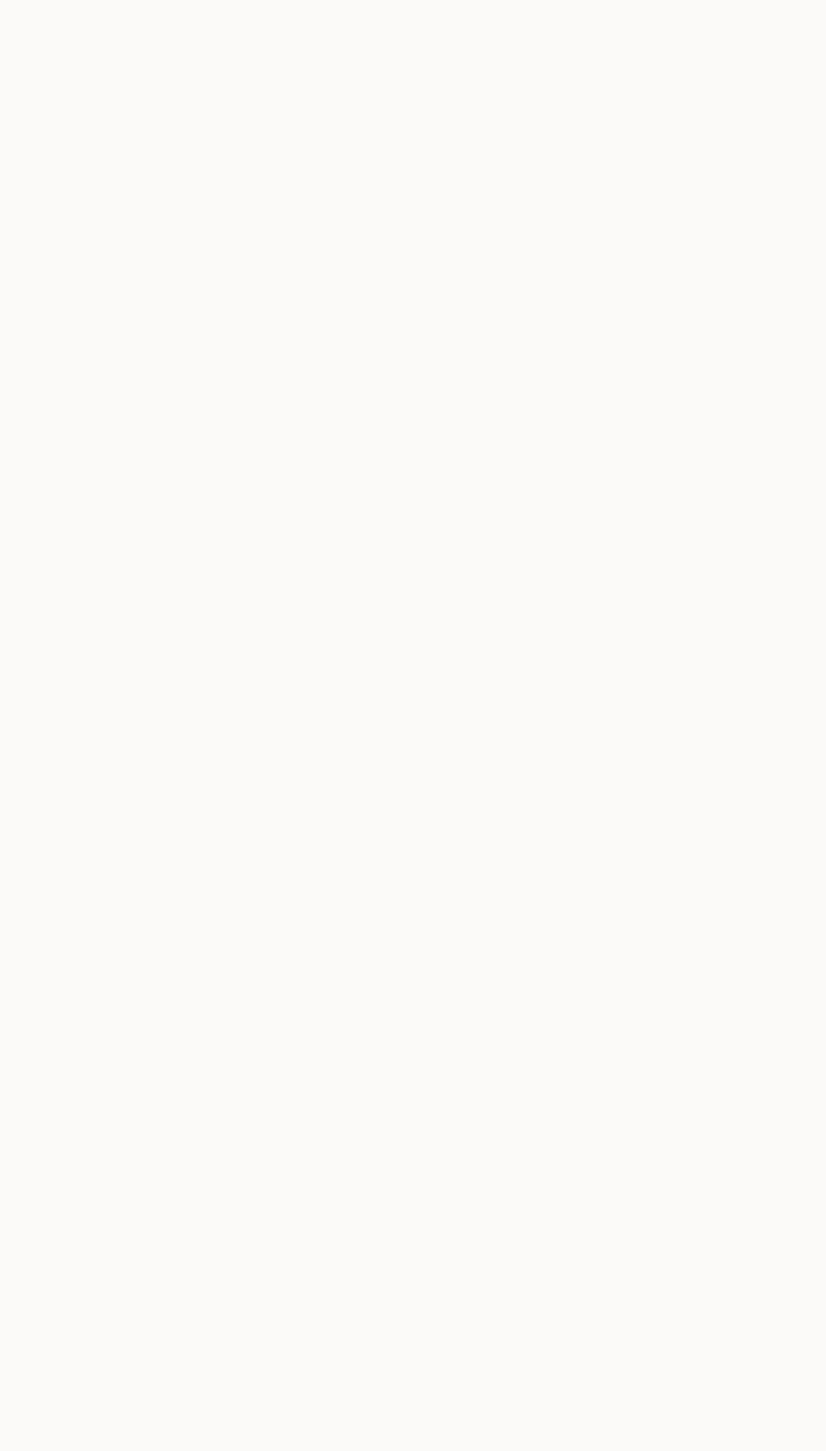
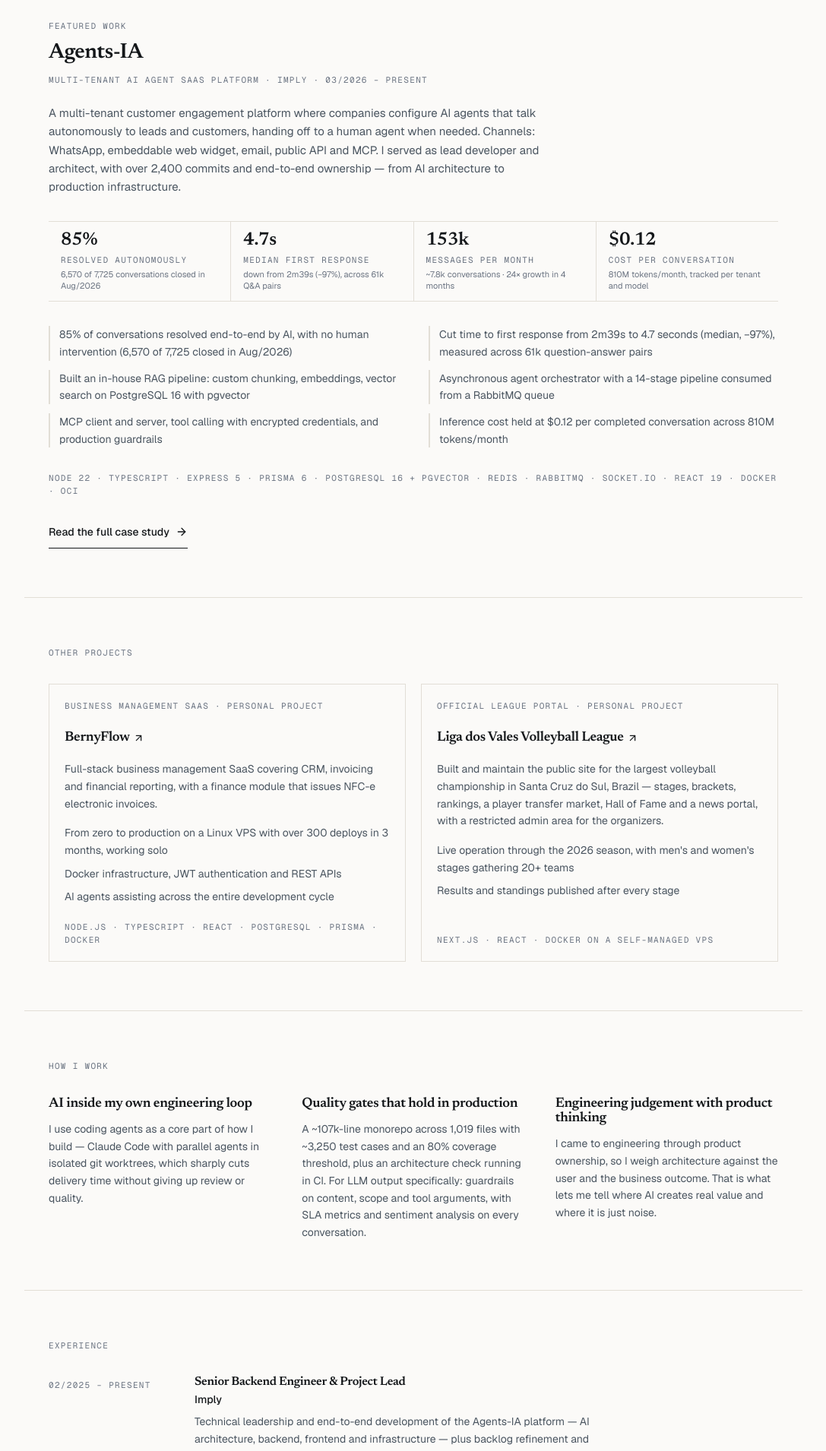
Before and after one commit to gutoberny/portfolio-gberny, a Next.js app: page / in a window 1280 px wide. Shown: the part 640-2550 px from the top of the page at 76% size, without its empty margins (96-1183 px from the left). Before the commit the page ends 800 px from the top, so only its background shows below. Built offline with nearby package versions, Linux system fonts and the light colour scheme.

Commit message:
feat(home): sete secoes e page.tsx reduzido a composicao
Featured work como bloco largo, dois projetos em cartao, how I work, timeline
de experiencia com uma linha por posicao, stack por categoria, formacao e CTA.

```diff
--- a/src/app/page.tsx
+++ b/src/app/page.tsx
@@ -1,9 +1,23 @@
+import { Contact } from "@/components/sections/Contact";
+import { Education } from "@/components/sections/Education";
+import { Experience } from "@/components/sections/Experience";
+import { FeaturedWork } from "@/components/sections/FeaturedWork";
 import { Hero } from "@/components/sections/Hero";
+import { HowIWork } from "@/components/sections/HowIWork";
+import { Projects } from "@/components/sections/Projects";
+import { Stack } from "@/components/sections/Stack";
 
 export default function Home() {
   return (
     <main>
       <Hero />
+      <FeaturedWork />
+      <Projects />
+      <HowIWork />
+      <Experience />
+      <Stack />
+      <Education />
+      <Contact />
     </main>
   );
 }
--- /dev/null
+++ b/src/components/sections/Contact.tsx
@@ -0,0 +1,38 @@
+"use client";
+
+import { getContent } from "@/content";
+import { useLanguage } from "@/context/LanguageContext";
+
+const COPY: Record<string, { eyebrow: string; title: string }> = {
+  en: { eyebrow: "Contact", title: "Open to remote roles in AI engineering." },
+  pt: { eyebrow: "Contato", title: "Aberto a vagas remotas em engenharia de IA." },
+  es: { eyebrow: "Contacto", title: "Disponible para vacantes remotas en ingeniería de IA." },
+};
+
+export function Contact() {
+  const { language } = useLanguage();
+  const { profile } = getContent(language);
+  const copy = COPY[language];
+
+  return (
+    <footer className="shell border-t border-[color:var(--rule)] py-12 md:py-16" aria-labelledby="contact-title">
+      <p className="eyebrow">{copy.eyebrow}</p>
+      <h2 id="contact-title" className="display mt-3 max-w-[28ch] text-2xl md:text-[28px]">
+        {copy.title}
+      </h2>
+      <nav className="mt-6 flex flex-wrap gap-x-5 gap-y-1" aria-label="Contact links">
+        {profile.links.map((l) => (
+          <a
+            key={l.href}
+            href={l.href}
+            target={l.kind === "email" ? undefined : "_blank"}
+            rel={l.kind === "email" ? undefined : "noopener noreferrer"}
+            className="eyebrow inline-flex min-h-11 min-w-11 items-center justify-center border-b border-[color:var(--rule)] px-1.5 text-[color:var(--body)] transition-colors hover:border-[color:var(--ink)] hover:text-[color:var(--ink)] focus-visible:outline-2 focus-visible:outline-offset-2 focus-visible:outline-[color:var(--ink)]"
+          >
+            {l.label}
+          </a>
+        ))}
+      </nav>
+    </footer>
+  );
+}
--- /dev/null
+++ b/src/components/sections/Education.tsx
@@ -0,0 +1,45 @@
+"use client";
+
+import { getContent } from "@/content";
+import { useLanguage } from "@/context/LanguageContext";
+import { SectionHeading } from "@/components/ui/SectionHeading";
+
+const LABELS: Record<string, { eyebrow: string; languages: string }> = {
+  en: { eyebrow: "Education", languages: "Languages" },
+  pt: { eyebrow: "Formação", languages: "Idiomas" },
+  es: { eyebrow: "Formación", languages: "Idiomas" },
+};
+
+export function Education() {
+  const { language } = useLanguage();
+  const { education, languages } = getContent(language);
+  const labels = LABELS[language];
+
+  return (
+    <section className="shell border-t border-[color:var(--rule)] py-12 md:py-16" aria-labelledby="education-title">
+      <SectionHeading eyebrow={labels.eyebrow} id="education-title" />
+      <div className="grid gap-8 md:grid-cols-2 md:gap-12">
+        <ul className="space-y-4">
+          {education.map((study) => (
+            <li key={study.course}>
+              <p className="text-sm font-medium text-[color:var(--ink)]">{study.course}</p>
+              <p className="body-text text-sm">
+                {study.institution} · {study.status}
+              </p>
+            </li>
+          ))}
+        </ul>
+        <div>
+          <h3 className="eyebrow text-[color:var(--ink)]">{labels.languages}</h3>
+          <ul className="mt-2 space-y-2">
+            {languages.map((l) => (
+              <li key={l.name} className="body-text text-sm">
+                <span className="font-medium text-[color:var(--ink)]">{l.name}</span> — {l.level}
+              </li>
+            ))}
+          </ul>
+        </div>
+      </div>
+    </section>
+  );
+}
--- /dev/null
+++ b/src/components/sections/Experience.tsx
@@ -0,0 +1,34 @@
+"use client";
+
+import { getContent } from "@/content";
+import { useLanguage } from "@/context/LanguageContext";
+import { SectionHeading } from "@/components/ui/SectionHeading";
+
+const EYEBROW: Record<string, string> = {
+  en: "Experience",
+  pt: "Experiência",
+  es: "Experiencia",
+};
+
+export function Experience() {
+  const { language } = useLanguage();
+  const { experience } = getContent(language);
+
+  return (
+    <section className="shell border-t border-[color:var(--rule)] py-12 md:py-16" aria-labelledby="experience-title">
+      <SectionHeading eyebrow={EYEBROW[language]} id="experience-title" />
+      <ol className="space-y-8">
+        {experience.map((job) => (
+          <li key={job.company + job.period} className="grid gap-1 md:grid-cols-[160px_1fr] md:gap-8">
+            <p className="eyebrow md:pt-1">{job.period}</p>
+            <div>
+              <h3 className="display text-base">{job.role}</h3>
+              <p className="mt-1 text-sm font-medium text-[color:var(--ink)]">{job.company}</p>
+              <p className="body-text mt-2 max-w-[64ch] text-sm">{job.impact}</p>
+            </div>
+          </li>
+        ))}
+      </ol>
+    </section>
+  );
+}
--- /dev/null
+++ b/src/components/sections/FeaturedWork.tsx
@@ -0,0 +1,63 @@
+"use client";
+
+import { getFeaturedProject, getContent } from "@/content";
+import { useLanguage } from "@/context/LanguageContext";
+import { SectionHeading } from "@/components/ui/SectionHeading";
+import { MetricStrip } from "@/components/ui/MetricStrip";
+import { ArrowRight } from "lucide-react";
+
+const CTA: Record<string, string> = {
+  en: "Read the full case study",
+  pt: "Ler o case study completo",
+  es: "Leer el caso completo",
+};
+
+const EYEBROW: Record<string, string> = {
+  en: "Featured work",
+  pt: "Projeto em destaque",
+  es: "Proyecto destacado",
+};
+
+export function FeaturedWork() {
+  const { language } = useLanguage();
+  const project = getFeaturedProject(language);
+  const { heroMetrics } = getContent(language);
+
+  return (
+    <section
+      className="shell border-t border-[color:var(--rule)] pt-12 pb-12 md:pt-28 md:pb-16 lg:pt-16 lg:pb-16"
+      aria-labelledby="featured-title"
+    >
+      <SectionHeading eyebrow={EYEBROW[language]} title={project.name} id="featured-title" />
+      <p className="eyebrow -mt-5 mb-6">
+        {project.kind} · {project.period}
+      </p>
+
+      <p className="body-text max-w-[68ch] text-sm md:text-[15px]">{project.summary}</p>
+
+      <div className="mt-8">
+        <MetricStrip metrics={heroMetrics} />
+      </div>
+
+      <ul className="mt-8 grid gap-3 md:grid-cols-2 md:gap-x-10">
+        {project.highlights.map((h) => (
+          <li key={h} className="body-text border-l-2 border-[color:var(--rule)] pl-3 text-sm">
+            {h}
+          </li>
+        ))}
+      </ul>
+
+      <p className="eyebrow mt-8">{project.stack}</p>
+
+      {project.caseStudyHref ? (
+        <a
+          href={project.caseStudyHref}
+          className="mt-6 inline-flex min-h-11 items-center gap-2 border-b border-[color:var(--ink)] text-sm font-medium text-[color:var(--ink)] focus-visible:outline-2 focus-visible:outline-offset-2 focus-visible:outline-[color:var(--ink)]"
+        >
+          {CTA[language]}
+          <ArrowRight size={16} aria-hidden="true" />
+        </a>
+      ) : null}
+    </section>
+  );
+}
--- /dev/null
+++ b/src/components/sections/HowIWork.tsx
@@ -0,0 +1,30 @@
+"use client";
+
+import { getContent } from "@/content";
+import { useLanguage } from "@/context/LanguageContext";
+import { SectionHeading } from "@/components/ui/SectionHeading";
+
+const EYEBROW: Record<string, string> = {
+  en: "How I work",
+  pt: "Como eu trabalho",
+  es: "Cómo trabajo",
+};
+
+export function HowIWork() {
+  const { language } = useLanguage();
+  const { howIWork } = getContent(language);
+
+  return (
+    <section className="shell border-t border-[color:var(--rule)] py-12 md:py-16" aria-labelledby="how-title">
+      <SectionHeading eyebrow={EYEBROW[language]} id="how-title" />
+      <div className="grid gap-8 md:grid-cols-3 md:gap-10">
+        {howIWork.map((pillar) => (
+          <div key={pillar.title}>
+            <h3 className="display text-base md:text-lg">{pillar.title}</h3>
+            <p className="body-text mt-3 text-sm">{pillar.body}</p>
+          </div>
+        ))}
+      </div>
+    </section>
+  );
+}
--- /dev/null
+++ b/src/components/sections/Projects.tsx
@@ -0,0 +1,28 @@
+"use client";
+
+import { getOtherProjects } from "@/content";
+import { useLanguage } from "@/context/LanguageContext";
+import { ProjectCard } from "@/components/ui/ProjectCard";
+import { SectionHeading } from "@/components/ui/SectionHeading";
+
+const EYEBROW: Record<string, string> = {
+  en: "Other projects",
+  pt: "Outros projetos",
+  es: "Otros proyectos",
+};
+
+export function Projects() {
+  const { language } = useLanguage();
+  const projects = getOtherProjects(language);
+
+  return (
+    <section className="shell border-t border-[color:var(--rule)] py-12 md:py-16" aria-labelledby="projects-title">
+      <SectionHeading eyebrow={EYEBROW[language]} id="projects-title" />
+      <div className="grid gap-5 md:grid-cols-2">
+        {projects.map((p) => (
+          <ProjectCard key={p.slug} project={p} />
+        ))}
+      </div>
+    </section>
+  );
+}
--- /dev/null
+++ b/src/components/sections/Stack.tsx
@@ -0,0 +1,26 @@
+"use client";
+
+import { getContent } from "@/content";
+import { useLanguage } from "@/context/LanguageContext";
+import { SectionHeading } from "@/components/ui/SectionHeading";
+
+const EYEBROW: Record<string, string> = { en: "Stack", pt: "Stack", es: "Stack" };
+
+export function Stack() {
+  const { language } = useLanguage();
+  const { stack } = getContent(language);
+
+  return (
+    <section className="shell border-t border-[color:var(--rule)] py-12 md:py-16" aria-labelledby="stack-title">
+      <SectionHeading eyebrow={EYEBROW[language]} id="stack-title" />
+      <div className="grid gap-7 md:grid-cols-2 md:gap-x-12">
+        {stack.map((group) => (
+          <div key={group.title}>
+            <h3 className="eyebrow text-[color:var(--ink)]">{group.title}</h3>
+            <p className="body-text mt-2 text-sm">{group.items.join(" · ")}</p>
+          </div>
+        ))}
+      </div>
+    </section>
+  );
+}
```
